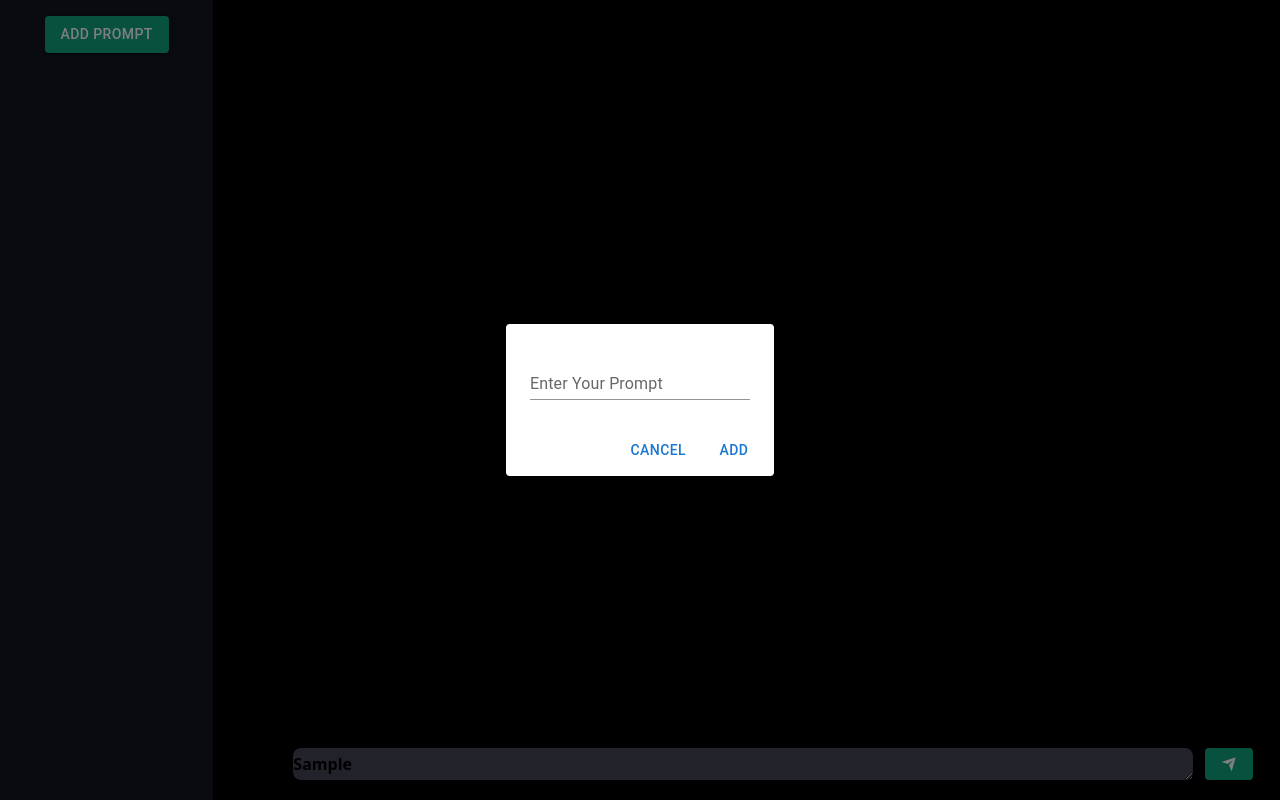
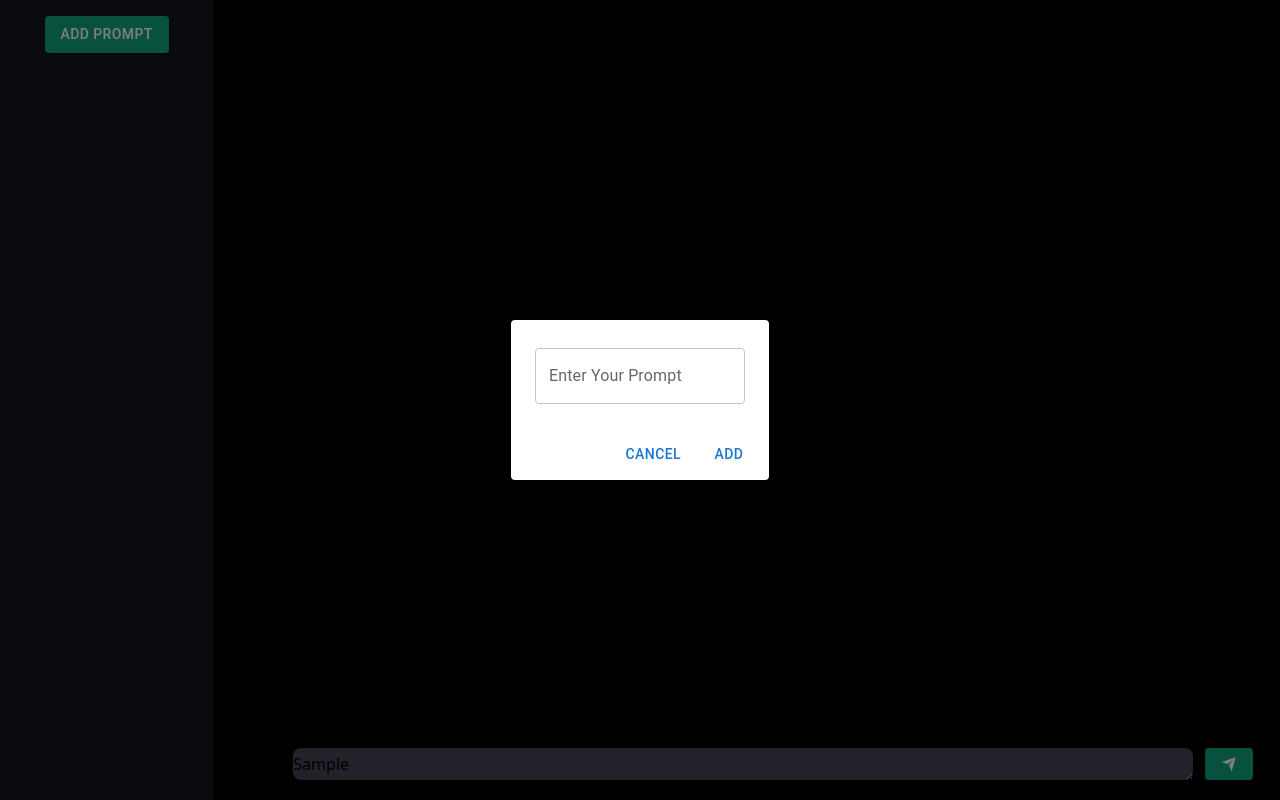
Before and after one commit to khoatran1602/chatbot, a React (Vite) app: page / in a window 1280 px wide. Both pictures are taken after typing "Sample" into the empty fields and a click on the button "ADD PROMPT". Built offline with nearby package versions, Linux system fonts and the light colour scheme.

Commit message:
just change something in textfield to make it more beautiful

```diff
--- a/src/components/ChatInput/ChatInput.tsx
+++ b/src/components/ChatInput/ChatInput.tsx
@@ -14,7 +14,9 @@ const ChatInput = ({
     <div className="bg-black w-3/4 rounded-lg absolute bottom-0 ml-20 mb-5 flex items-center">
       <textarea
         ref={userInputTextareaRef}
-        className="bg-[#444654] rounded-lg overflow-y-auto w-full max-h-60 pt-1 py-1 font-semibold"
+        className="bg-[#444654] rounded-lg overflow-y-auto w-full max-h-60 pt-1 py-1 font-semi
+
+        bold"
         value={userInput}
         onChange={handleInputChange}
         style={{ height: `${userInputHeight}px` }}
--- a/src/components/SideBar/SideBar.tsx
+++ b/src/components/SideBar/SideBar.tsx
@@ -6,6 +6,7 @@ import DialogContent from "@mui/material/DialogContent";
 import TextField from "@mui/material/TextField";
 import { getRandomKey } from "../utils";
 import { AiTwotoneDelete } from "react-icons/ai";
+import { DialogContentText } from "@mui/material";
 
 export const SideBar = () => {
   const [open, setOpen] = useState(false);
@@ -58,11 +59,13 @@ export const SideBar = () => {
           <TextField
             autoFocus
             margin="dense"
-            id="name"
+            id="outlined-multiline-flexible"
             label="Enter Your Prompt"
             type="text"
             fullWidth
-            variant="standard"
+            multiline
+            maxRows={4}
+            variant="outlined"
             onChange={(event) => setPrompt(event.target.value)}
           />
         </DialogContent>
```
